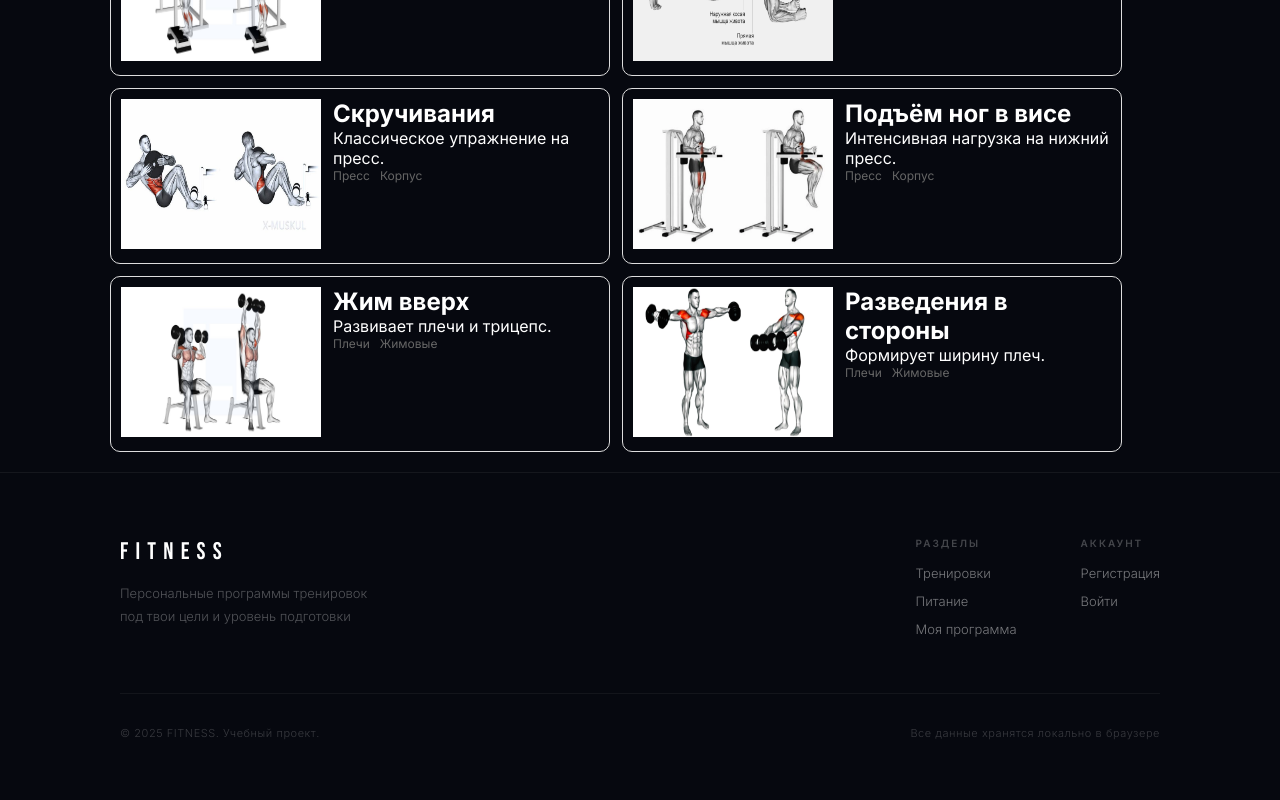
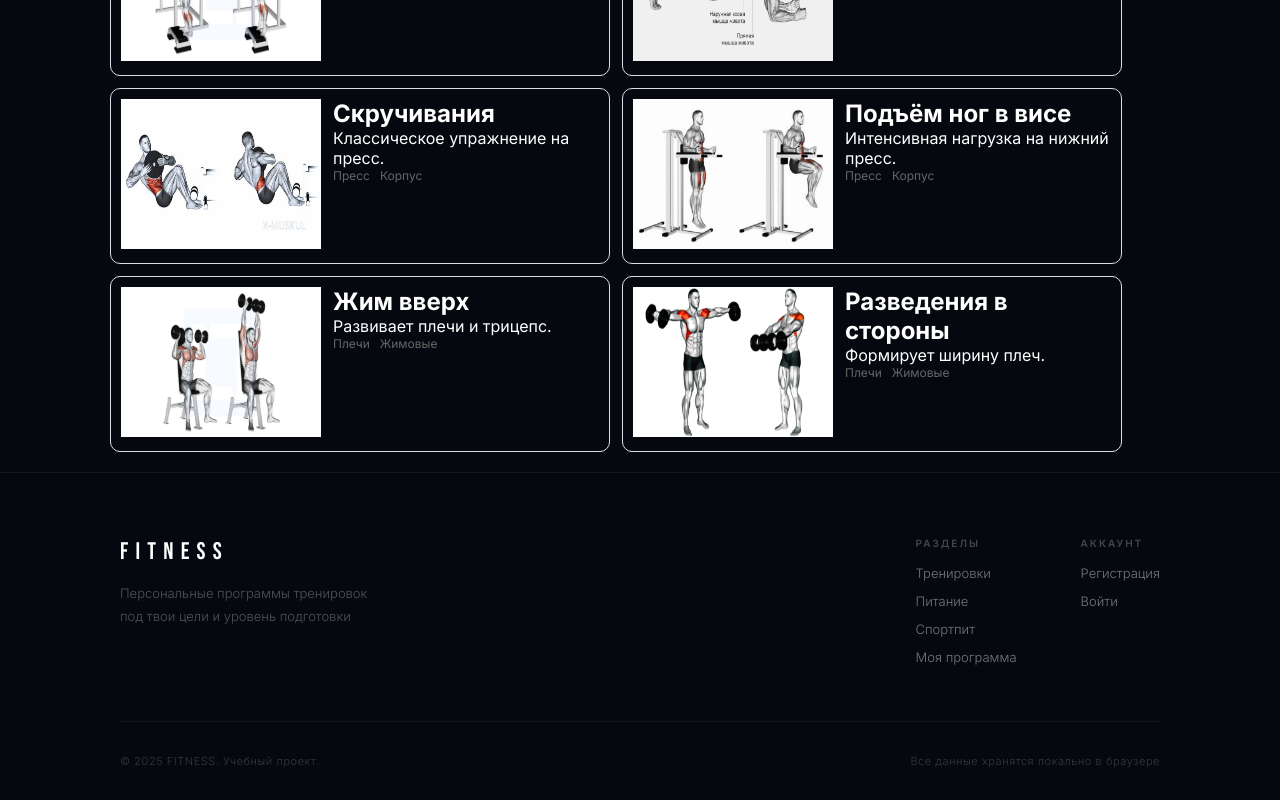
Before and after one commit to Milldx/work, a Vue app: page /workout in a window 1280 px wide. Shown: the part 1611-2411 px from the top of the page. Before the commit the page ends 2383 px from the top, so only its background shows below. Built offline with nearby package versions, Linux system fonts and the light colour scheme.

Commit message:
feat: add supplements link to footer

```diff
--- a/src/components/AppFooter.vue
+++ b/src/components/AppFooter.vue
@@ -13,6 +13,7 @@
             <p class="footer-col-title">Разделы</p>
             <RouterLink to="/workout" class="footer-link">Тренировки</RouterLink>
             <RouterLink to="/nutrition" class="footer-link">Питание</RouterLink>
+            <RouterLink to="/supplements" class="footer-link">Спортпит</RouterLink>
             <RouterLink to="/program" class="footer-link">Моя программа</RouterLink>
           </div>
           <div class="footer-col">
```
